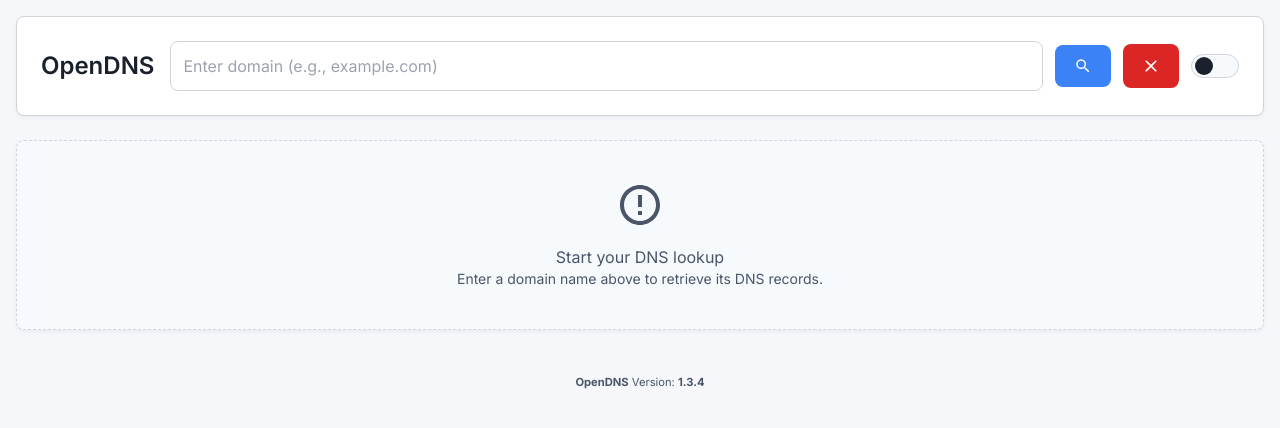
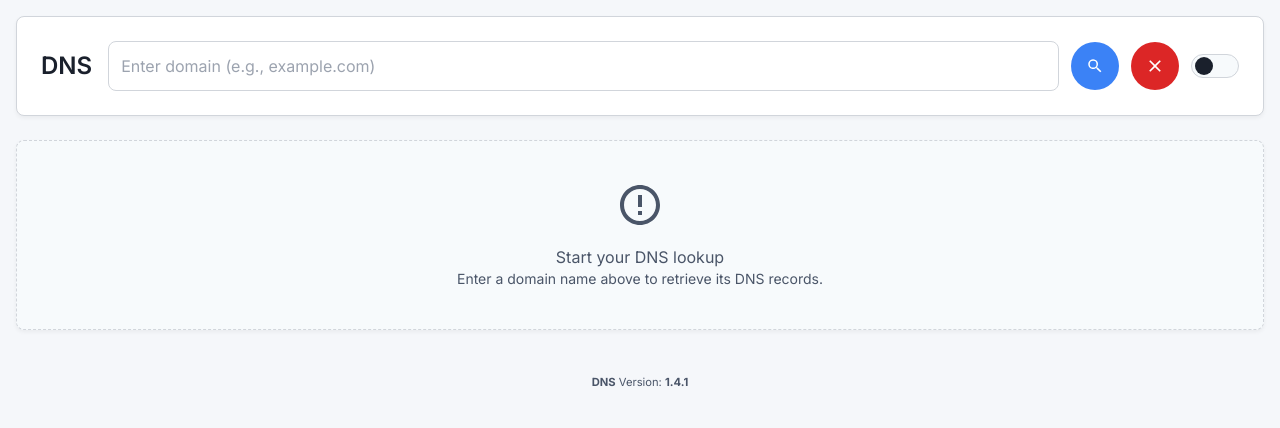
Before and after one commit to jonazzen/dns, a plain HTML site: page index.html in a window 1280 px wide. Drawn offline with nearby package versions, Linux system fonts and the light colour scheme.

```diff
--- a/index.html
+++ b/index.html
@@ -3,7 +3,7 @@
 <head>
   <meta charset="UTF-8" />
   <meta name="viewport" content="width=device-width, initial-scale=1.0" />
-  <title>OpenDNS</title>
+  <title>DNS</title>
   <link rel="icon" type="image/x-icon" href="favicon.ico" />
   <link rel="preconnect" href="https://fonts.googleapis.com" />
   <link rel="preconnect" href="https://fonts.gstatic.com" crossorigin />
@@ -697,7 +697,7 @@
   <div class="container">
     <div class="header">
       <h1 class="text-2xl font-semibold text-[var(--text-primary)]">
-        OpenDNS
+        DNS
       </h1>
       <div class="input-group">
         <div id="domainInputContainer">
@@ -711,10 +711,10 @@
           />
           <div id="domainAutocompleteList" class="hidden"></div>
         </div>
-        <button
+      <button
           id="lookupBtn"
           aria-label="Search DNS records"
-          class="bg-[var(--accent-blue)] text-[var(--tooltip-text)] p-3 rounded-[var(--radius-md)] hover:bg-[var(--accent-blue-hover)] transition font-medium sm:w-14 flex justify-center items-center"
+          class="bg-[var(--accent-blue)] text-[var(--tooltip-text)] rounded-full hover:bg-[var(--accent-blue-hover)] transition font-medium w-12 h-12 flex justify-center items-center flex-shrink-0"
         >
           <span id="lookupBtnText">
             <svg class="search-icon" viewBox="0 0 24 24" xmlns="http://www.w3.org/2000/svg"><path d="M15.5 14h-.79l-.28-.27a6.5 6.5 0 1 0-.7.7l.27.28v.79l5 4.99L20.49 19l-4.99-5zm-6 0a4.5 4.5 0 1 1 0-9 4.5 4.5 0 0 1 0 9z"></path></svg>
@@ -723,7 +723,7 @@
         <button
           id="clearHistoryBtn"
           aria-label="Clear all stored history and records"
-          class="bg-red-600 text-white p-3 rounded-[var(--radius-md)] hover:bg-red-700 transition font-medium sm:w-14 flex justify-center items-center"
+          class="bg-red-600 text-white rounded-full hover:bg-red-700 transition font-medium w-12 h-12 flex justify-center items-center flex-shrink-0"
           title="Clear all stored history and records"
         >
           <svg
@@ -798,7 +798,7 @@
     ></div>
     <div class="footer">
       <small>
-        <b>OpenDNS</b> Version: <b>1.3.4</b>
+        <b>DNS</b> Version: <b>1.4.1</b>
       </small>
     </div>
     <div aria-live="polite" class="sr-only" id="copy-status"></div>
```
